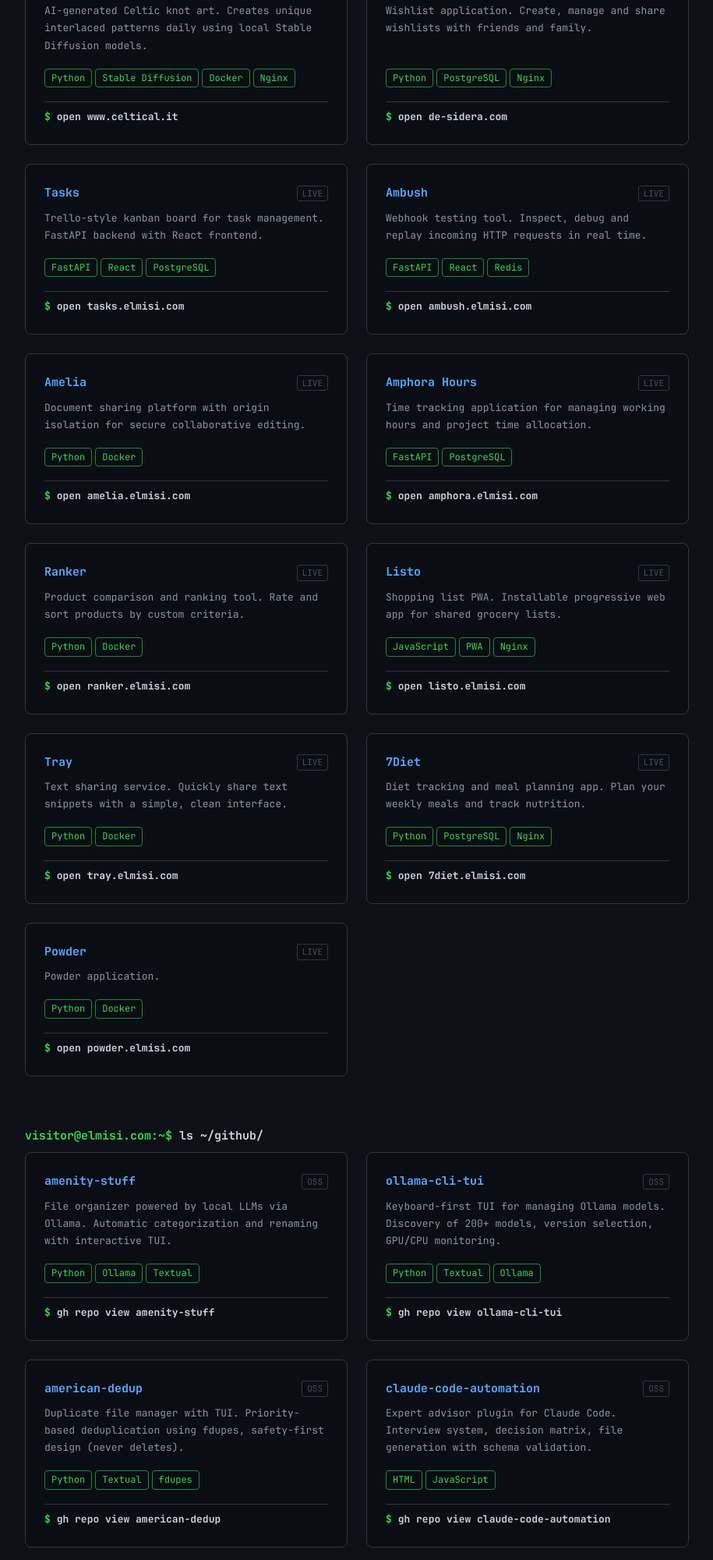
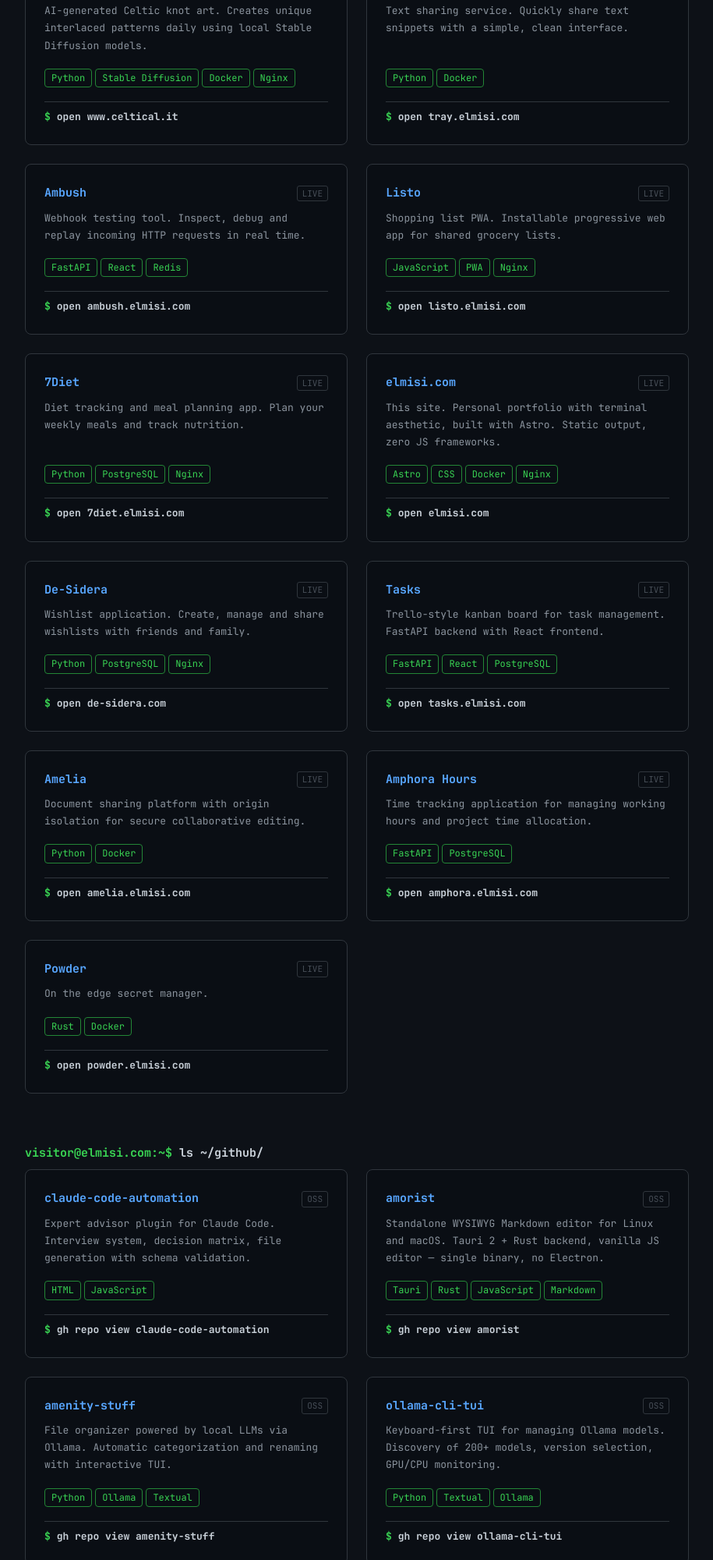
Before and after one commit to elmisi/elmisi.com, an Astro site: page /projects in a window 1280 px wide. Shown: the part 556-2556 px from the top of the page at 78% size, without its empty margins (182-1097 px from the left). Built offline with nearby package versions, Linux system fonts and the light colour scheme; Astro itself is replaced by a stand-in of ours.

Commit message:
Add WIP projects section; expand and reorder portfolio listings
- Add new `wip` section with 3 private repos (amplifier, amalgamate,
  ambary) shown without public links
- Add amorist and amorph-code to the public GitHub section
- Reorder live and github sections
- Update Powder description ("On the edge secret manager") and tech (Rust)
- Extend ProjectCard to support `type='wip'`: WIP badge, no link,
  static `# in progress` command

Bumps version to 0.10.0.

```diff
--- a/src/components/ProjectCard.astro
+++ b/src/components/ProjectCard.astro
@@ -2,26 +2,34 @@
 interface Props {
   name: string;
   description: string;
-  url: string;
+  url?: string;
   tech: string[];
-  type: 'live' | 'github';
+  type: 'live' | 'github' | 'wip';
 }
 
 const { name, description, url, tech, type } = Astro.props;
-const command = type === 'live' ? `open ${url.replace('https://', '')}` : `gh repo view ${name}`;
+const badge = type === 'live' ? 'LIVE' : type === 'github' ? 'OSS' : 'WIP';
+const command =
+  type === 'live' ? `open ${(url ?? '').replace('https://', '')}` :
+  type === 'github' ? `gh repo view ${name}` :
+  '# in progress';
 ---
 
 <div class="project-card">
   <div class="project-header">
     <span class="project-name">{name}</span>
-    <span class="project-type">{type === 'live' ? 'LIVE' : 'OSS'}</span>
+    <span class="project-type">{badge}</span>
   </div>
   <div class="project-desc output">{description}</div>
   <div class="project-tech">
     {tech.map(t => <span class="tag tag--green">{t}</span>)}
   </div>
   <div class="project-link">
-    <span class="prompt">$</span> <a href={url} target="_blank" rel="noopener" class="command">{command}</a>
+    {url ? (
+      <><span class="prompt">$</span> <a href={url} target="_blank" rel="noopener" class="command">{command}</a></>
+    ) : (
+      <><span class="prompt">$</span> <span class="command command--static">{command}</span></>
+    )}
   </div>
 </div>
 
@@ -73,4 +81,7 @@ const command = type === 'live' ? `open ${url.replace('https://', '')}` : `gh re
   .project-link a:hover {
     color: var(--accent-green);
   }
+  .command--static {
+    color: var(--text-muted);
+  }
 </style>
--- a/src/data/projects.json
+++ b/src/data/projects.json
@@ -1,10 +1,10 @@
 {
   "live": [
     {
-      "name": "elmisi.com",
-      "url": "https://elmisi.com",
-      "description": "This site. Personal portfolio with terminal aesthetic, built with Astro. Static output, zero JS frameworks.",
-      "tech": ["Astro", "CSS", "Docker", "Nginx"]
+      "name": "Ranker",
+      "url": "https://ranker.elmisi.com",
+      "description": "Product comparison and ranking tool. Rate and sort products by custom criteria.",
+      "tech": ["Python", "Docker"]
     },
     {
       "name": "Watch U Want",
@@ -19,6 +19,36 @@
       "tech": ["Python", "Stable Diffusion", "Docker", "Nginx"]
     },
     {
+      "name": "Tray",
+      "url": "https://tray.elmisi.com",
+      "description": "Text sharing service. Quickly share text snippets with a simple, clean interface.",
+      "tech": ["Python", "Docker"]
+    },
+    {
+      "name": "Ambush",
+      "url": "https://ambush.elmisi.com",
+      "description": "Webhook testing tool. Inspect, debug and replay incoming HTTP requests in real time.",
+      "tech": ["FastAPI", "React", "Redis"]
+    },
+    {
+      "name": "Listo",
+      "url": "https://listo.elmisi.com",
+      "description": "Shopping list PWA. Installable progressive web app for shared grocery lists.",
+      "tech": ["JavaScript", "PWA", "Nginx"]
+    },
+    {
+      "name": "7Diet",
+      "url": "https://7diet.elmisi.com",
+      "description": "Diet tracking and meal planning app. Plan your weekly meals and track nutrition.",
+      "tech": ["Python", "PostgreSQL", "Nginx"]
+    },
+    {
+      "name": "elmisi.com",
+      "url": "https://elmisi.com",
+      "description": "This site. Personal portfolio with terminal aesthetic, built with Astro. Static output, zero JS frameworks.",
+      "tech": ["Astro", "CSS", "Docker", "Nginx"]
+    },
+    {
       "name": "De-Sidera",
       "url": "https://de-sidera.com",
       "description": "Wishlist application. Create, manage and share wishlists with friends and family.",
@@ -29,12 +59,6 @@
       "url": "https://tasks.elmisi.com",
       "description": "Trello-style kanban board for task management. FastAPI backend with React frontend.",
       "tech": ["FastAPI", "React", "PostgreSQL"]
-    },
-    {
-      "name": "Ambush",
-      "url": "https://ambush.elmisi.com",
-      "description": "Webhook testing tool. Inspect, debug and replay incoming HTTP requests in real time.",
-      "tech": ["FastAPI", "React", "Redis"]
     },
     {
       "name": "Amelia",
@@ -49,37 +73,25 @@
       "tech": ["FastAPI", "PostgreSQL"]
     },
     {
-      "name": "Ranker",
-      "url": "https://ranker.elmisi.com",
-      "description": "Product comparison and ranking tool. Rate and sort products by custom criteria.",
-      "tech": ["Python", "Docker"]
-    },
-    {
-      "name": "Listo",
-      "url": "https://listo.elmisi.com",
-      "description": "Shopping list PWA. Installable progressive web app for shared grocery lists.",
-      "tech": ["JavaScript", "PWA", "Nginx"]
-    },
-    {
-      "name": "Tray",
-      "url": "https://tray.elmisi.com",
-      "description": "Text sharing service. Quickly share text snippets with a simple, clean interface.",
-      "tech": ["Python", "Docker"]
-    },
-    {
-      "name": "7Diet",
-      "url": "https://7diet.elmisi.com",
-      "description": "Diet tracking and meal planning app. Plan your weekly meals and track nutrition.",
-      "tech": ["Python", "PostgreSQL", "Nginx"]
-    },
-    {
       "name": "Powder",
       "url": "https://powder.elmisi.com",
-      "description": "Powder application.",
-      "tech": ["Python", "Docker"]
+      "description": "On the edge secret manager.",
+      "tech": ["Rust", "Docker"]
     }
   ],
   "github": [
+    {
+      "name": "claude-code-automation",
+      "url": "https://github.com/elmisi/claude-code-automation",
+      "description": "Expert advisor plugin for Claude Code. Interview system, decision matrix, file generation with schema validation.",
+      "tech": ["HTML", "JavaScript"]
+    },
+    {
+      "name": "amorist",
+      "url": "https://github.com/elmisi/amorist",
+      "description": "Standalone WYSIWYG Markdown editor for Linux and macOS. Tauri 2 + Rust backend, vanilla JS editor — single binary, no Electron.",
+      "tech": ["Tauri", "Rust", "JavaScript", "Markdown"]
+    },
     {
       "name": "amenity-stuff",
       "url": "https://github.com/elmisi/amenity-stuff",
@@ -99,12 +111,6 @@
       "tech": ["Python", "Textual", "fdupes"]
     },
     {
-      "name": "claude-code-automation",
-      "url": "https://github.com/elmisi/claude-code-automation",
-      "description": "Expert advisor plugin for Claude Code. Interview system, decision matrix, file generation with schema validation.",
-      "tech": ["HTML", "JavaScript"]
-    },
-    {
       "name": "misipwgen",
       "url": "https://github.com/elmisi/misipwgen",
       "description": "Multilingual pronounceable password generator. Italian and Spanish support, syllable-based construction, web interface.",
@@ -115,6 +121,29 @@
       "url": "https://github.com/elmisi/ampulla",
       "description": "Self-hosted error and performance tracking. Sentry SDK compatible, structured stacktraces, latency percentiles, ntfy notifications.",
       "tech": ["Go", "PostgreSQL", "Docker"]
+    },
+    {
+      "name": "amorph-code",
+      "url": "https://github.com/elmisi/amorph-code",
+      "description": "Aborted experiment: what should a programming language look like if LLMs are the primary readers and writers? A few ideas in there might still be worth keeping.",
+      "tech": ["Python", "AI", "Experiment"]
+    }
+  ],
+  "wip": [
+    {
+      "name": "amplifier",
+      "description": "Orchestrator for autonomous Claude Code initiatives. Claude Max as planner, cheap workers for execution, file-based state, multi-tenant.",
+      "tech": ["Shell", "Claude Code", "Orchestration"]
+    },
+    {
+      "name": "amalgamate",
+      "description": "Multi-agent dev sessions on one project. Claude Code, Codex, and OpenCode collaborate through an append-only shared log — each agent has a defined role, and the human participates in the same stream.",
+      "tech": ["Shell", "Python", "tmux", "Multi-agent"]
+    },
+    {
+      "name": "ambary",
+      "description": "Hacker News reader for Android. Stories summarized in simple English by Claude, read aloud with on-device neural TTS, navigated by voice.",
+      "tech": ["Flutter", "Dart", "Claude API", "Neural TTS"]
     }
   ]
 }
--- a/src/pages/projects.astro
+++ b/src/pages/projects.astro
@@ -6,7 +6,7 @@ import projects from '../data/projects.json';
 
 <BaseLayout
   title="Projects"
-  description="Portfolio of live web services and open source projects by Alessandro Misiti. 12 self-hosted apps and 6+ GitHub repositories."
+  description="Portfolio of live web services, open source projects, and works in progress by Alessandro Misiti."
   canonicalPath="/projects/"
 >
   <section class="section">
@@ -45,6 +45,24 @@ import projects from '../data/projects.json';
       ))}
     </div>
   </section>
+
+  <section class="section">
+    <div class="section-header">
+      <span class="prompt">visitor@elmisi.com:~$</span>
+      <span class="command"> ls ~/wip/</span>
+    </div>
+    <div class="output section-count">private repos — not shipped yet, no public link</div>
+    <div class="grid">
+      {projects.wip.map(p => (
+        <ProjectCard
+          name={p.name}
+          description={p.description}
+          tech={p.tech}
+          type="wip"
+        />
+      ))}
+    </div>
+  </section>
 </BaseLayout>
 
 <style>
```
Also changed, not shown: CHANGELOG.md, 1 other file.
